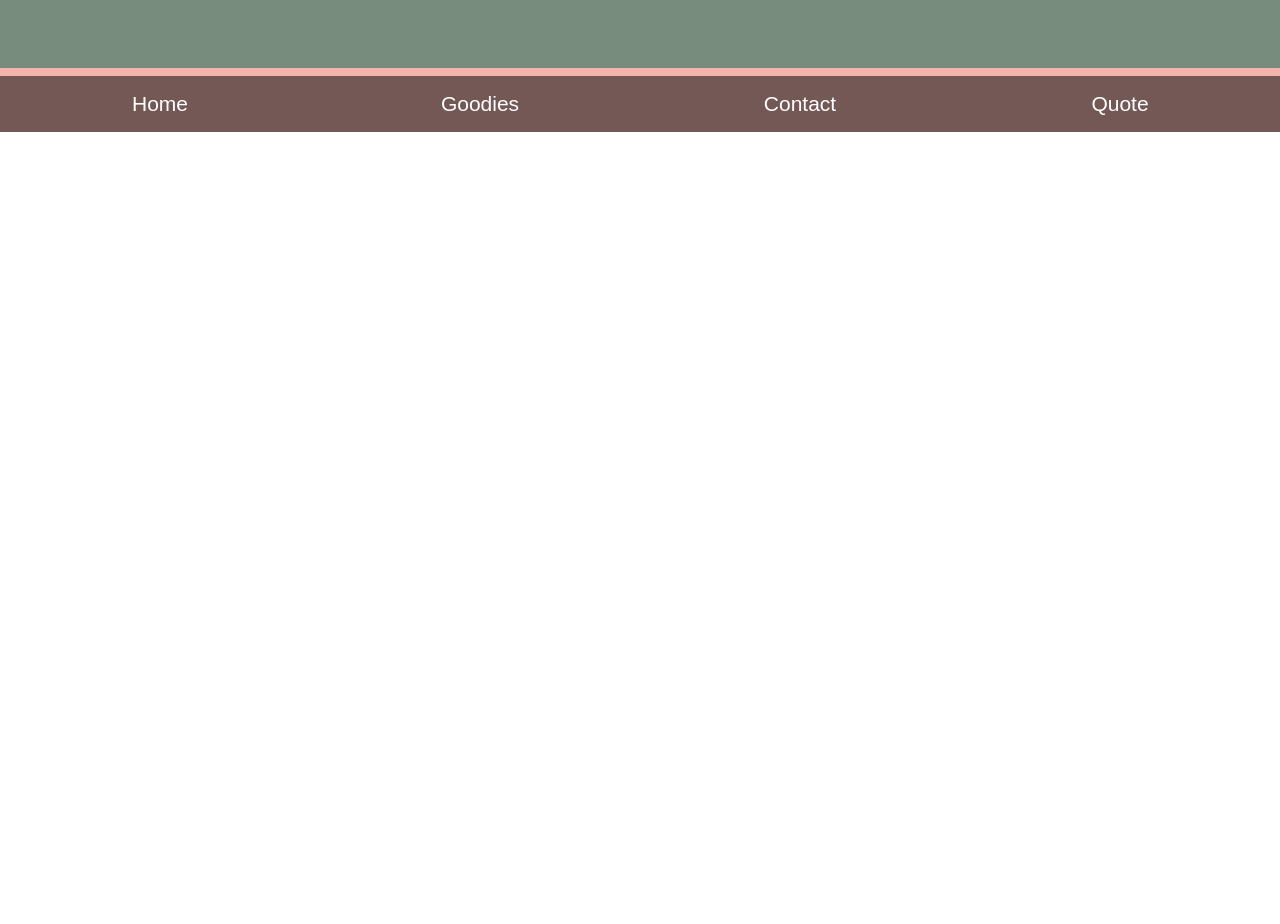
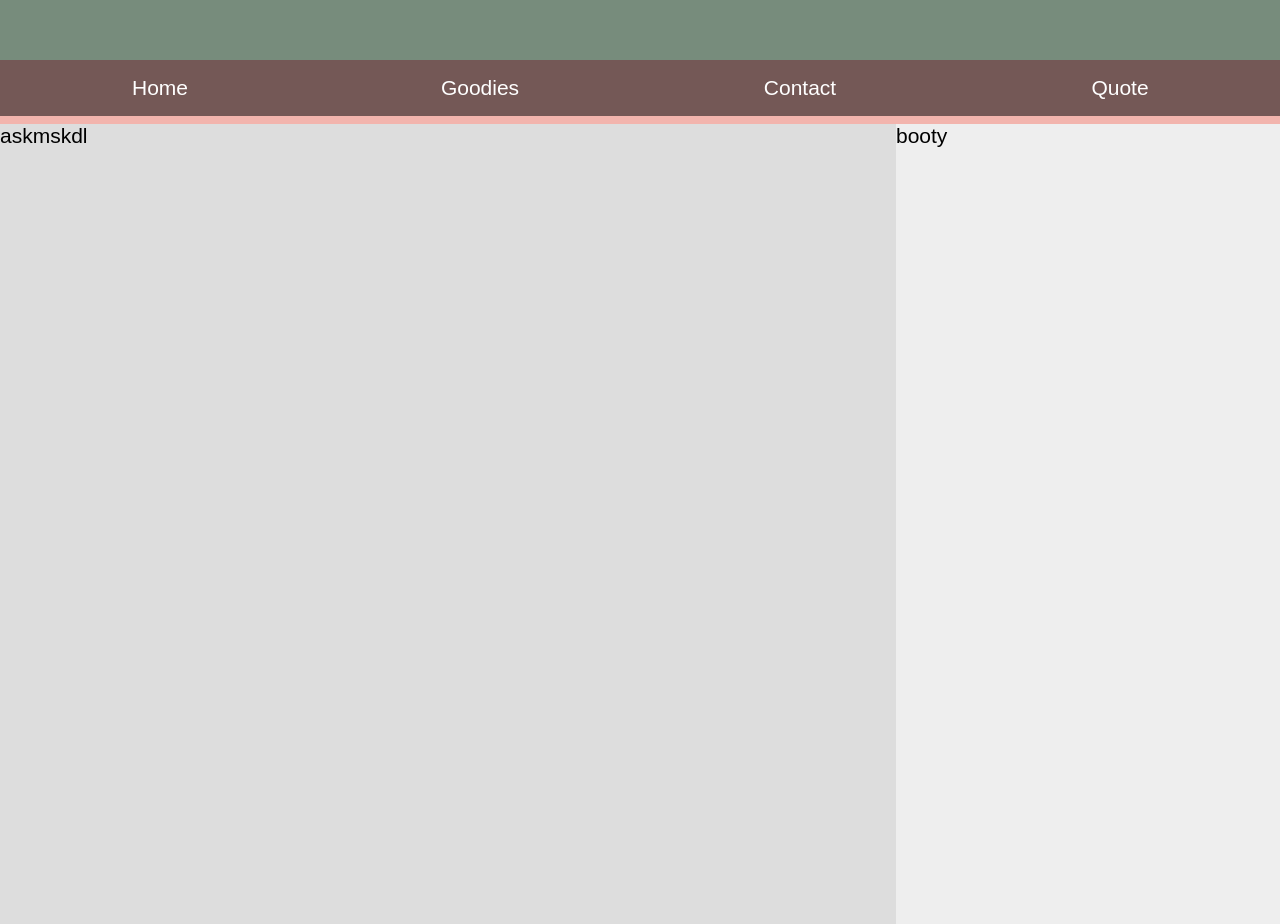
Before and after one commit to CaliforniaDev/cupkayz, a plain HTML site: page index.html in a window 1280 px wide. Shown: the part 676-1600 px from the top of the page. Before the commit the page ends 808 px from the top, so only its background shows below. Drawn offline with Linux system fonts and the light colour scheme.

```diff
--- a/index.html
+++ b/index.html
@@ -3,6 +3,7 @@
   <meta charset="utf-8" />
   <title>Cup Kayz</title>
   <script src="cupkays.js"></script>
+  <meta name="viewport" content="width=device-width, initial-scale=1" />
   <link rel="stylesheet" href="styles.css" />
 </head>
 <body>
@@ -17,7 +18,6 @@
       <img src="images/cupkaysFamicom_name.svg" />
     </a>
   </header>
-  <div class="pinLineStripe"></div>
 
   <nav id="navbar">
     <div id="navbar-content">
@@ -32,7 +32,24 @@
   </span>
   </nav>
 
-  <section class="wrapper">
+  <section class="wrapper content" id="#goodies">
+    <article>
+      askmskdl
+
+    </article>
+    <article>
+      booty
+
+    </article>
+
+  </section>
+  <section class="wrapper content" id="#goodies">
+    <article>
+
+    </article>
+    <article>
+
+    </article>
 
   </section>
 </body>
--- a/styles.css
+++ b/styles.css
@@ -1,3 +1,4 @@
+
 body, html {
   margin: 0;
   padding: 0;
@@ -15,14 +16,25 @@ body {
 }
 .hero {
   display: flex;
-  height: 90vh;
+  height: 95vh;
   background-color: #778c7c;
   align-items: center;
   justify-content: center;
+  border-bottom: 2vh solid #f2b4ad;
 }
 .hero a:nth-child(1) {
   width: 5em;
   transition: 2s;
+}
+.wrapper {
+  display: grid;
+  grid-template-columns: 70% 30%;
+}
+.wrapper > article {
+  background: #eee;
+}
+.wrapper > article:nth-child(odd) {
+  background: #ddd;
 }
 /* Mobile CurtainNav Below */
 .overlay {
@@ -76,9 +88,7 @@ body {
 
 
 /* sticky navbar */
-.content {
-  padding: 2em;
-}
+
 .sticky {
   position: fixed;
   top: 0;
@@ -96,11 +106,8 @@ body {
   background-color: white;
 }
 .hero {
-  height: 93vh;
-}
-.pinLineStripe {
-  background-color: #f2b4ad;
-  height: 1vh;
+  height: 92vh;
+  border-bottom: 0;
 }
 #navbar div {
   height: 7vh;
@@ -111,6 +118,7 @@ body {
   justify-content: space-around;
   align-items: center;
   background-color: #745856;
+  border-bottom: 1vh solid #f2b4ad;
 }
 #navbar a {
   width: 100%;
@@ -124,8 +132,10 @@ body {
 
 }
 #navbar a:hover, #navbar a:focus {
-  color: #f2b4ad;
-  background-color: #886f6c;
+  color: #778c7c;
+  font-size: 26px;
+  font-weight: bolder;
+  background-color: #f2b4ad;
   transition: 0.4s;
 }
 #openButton {
@@ -154,7 +164,18 @@ div #closeButton {
   display: none;
 }
 .sticky + .content {
-  padding-top: 5em;
+  padding-top: 3em;
+}
+.wrapper {
+  display: grid;
+  grid-template-columns: 70% 30%;
+}
+.wrapper > article {
+  background: #eee;
+  height: 50vh;
+}
+.wrapper > article:nth-child(odd) {
+  background: #ddd
 }
 
 
```
Also changed, not shown: 1 other file.
